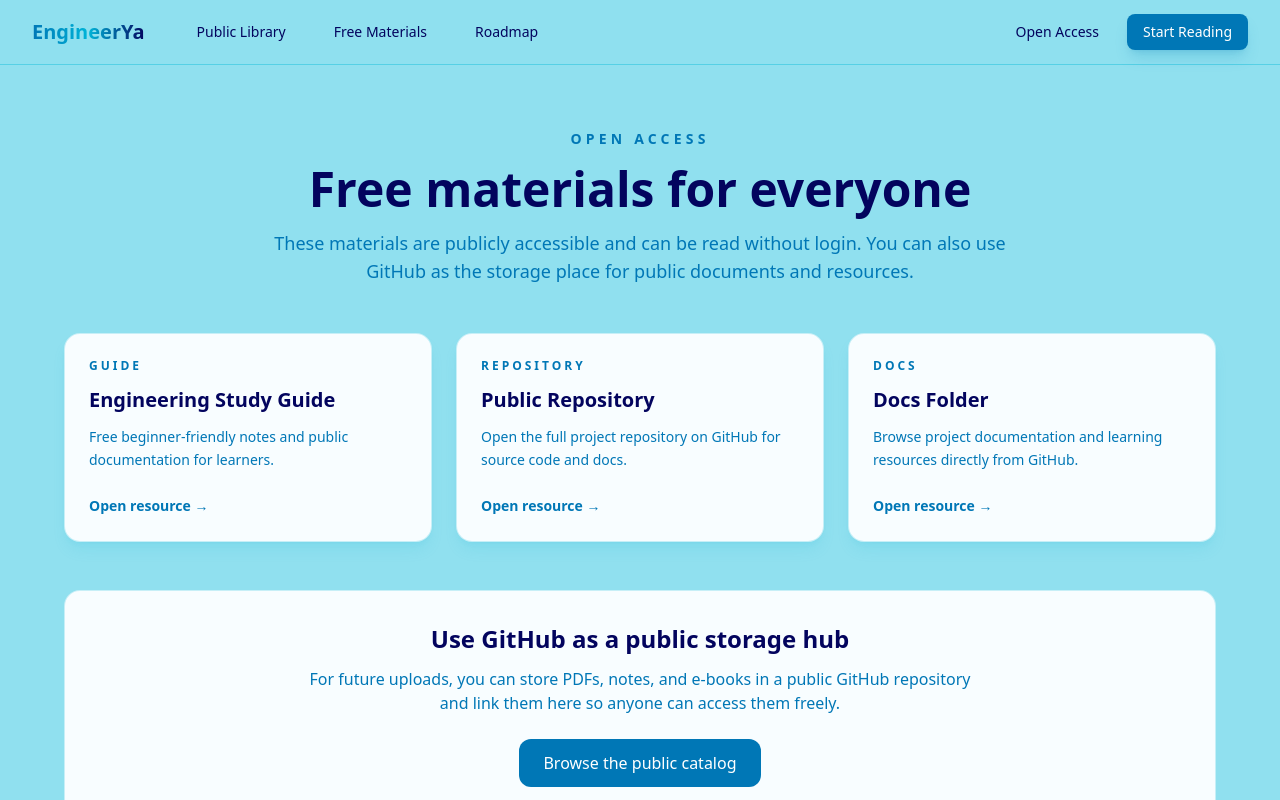
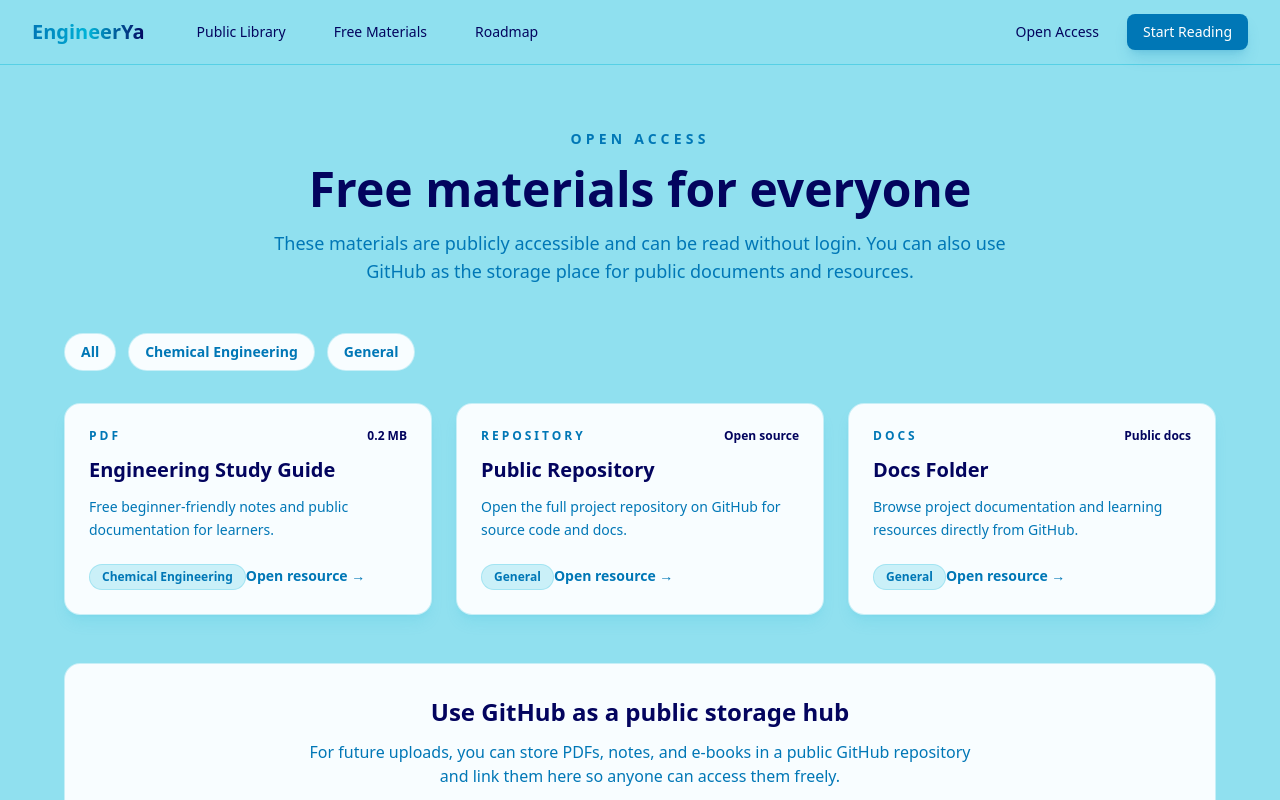
Before and after one commit to dafawiradp/EngineerYa, a Next.js app in the folder engineerya/apps/web/: page /materials in a window 1280 px wide. Shown: the top 800 px of the page. Built offline with nearby package versions, Linux system fonts and the light colour scheme.

Commit message:
Public Materies and add chemical engineering catalog

```diff
--- a/engineerya/apps/web/app/books/page.tsx
+++ b/engineerya/apps/web/app/books/page.tsx
@@ -89,7 +89,7 @@ const MOCK_CATALOG: BookSummaryDto[] = [
   },
 ];
 
-const DISCIPLINES = ["All", "Software", "Electrical", "Mechanical", "Civil", "Aerospace"];
+const DISCIPLINES = ["All", "Software", "Electrical", "Mechanical", "Civil", "Aerospace", "Chemical Engineering"];
 
 export default function CatalogPage() {
   const [searchTerm, setSearchTerm] = useState("");
--- a/engineerya/apps/web/app/materials/page.tsx
+++ b/engineerya/apps/web/app/materials/page.tsx
@@ -6,20 +6,26 @@ const materials = [
   {
     title: "Engineering Study Guide",
     description: "Free beginner-friendly notes and public documentation for learners.",
-    link: "/materials/README.txt",
-    type: "Guide",
+    link: "/materials/engineering-study-guide.pdf",
+    type: "PDF",
+    discipline: "Chemical Engineering",
+    size: "0.2 MB",
   },
   {
     title: "Public Repository",
     description: "Open the full project repository on GitHub for source code and docs.",
     link: "https://github.com/dafawiradp/EngineerYa",
     type: "Repository",
+    discipline: "General",
+    size: "Open source",
   },
   {
     title: "Docs Folder",
     description: "Browse project documentation and learning resources directly from GitHub.",
     link: "https://github.com/dafawiradp/EngineerYa/tree/main/docs",
     type: "Docs",
+    discipline: "General",
+    size: "Public docs",
   },
 ];
 
@@ -37,12 +43,26 @@ export default function MaterialsPage() {
             </p>
           </div>
 
+          <div className="mb-8 flex flex-wrap gap-3">
+            {['All', 'Chemical Engineering', 'General'].map((filter) => (
+              <span key={filter} className="rounded-full border border-[#00B4D8]/20 bg-[#F8FDFF] px-4 py-2 text-sm font-semibold text-[#0077B6]">
+                {filter}
+              </span>
+            ))}
+          </div>
+
           <div className="grid gap-6 md:grid-cols-3">
             {materials.map((item) => (
               <div key={item.title} className="rounded-2xl border border-[#00B4D8]/20 bg-[#F8FDFF] p-6 shadow-lg shadow-[#00B4D8]/10">
-                <div className="text-xs uppercase tracking-[0.25em] text-[#0077B6] font-semibold">{item.type}</div>
+                <div className="flex items-center justify-between">
+                  <div className="text-xs uppercase tracking-[0.25em] text-[#0077B6] font-semibold">{item.type}</div>
+                  <div className="text-xs font-semibold text-[#03045E]">{item.size}</div>
+                </div>
                 <h2 className="text-xl font-bold text-[#03045E] mt-3">{item.title}</h2>
                 <p className="text-sm text-[#0077B6] mt-3 leading-relaxed">{item.description}</p>
+                <div className="mt-4 inline-flex rounded-full border border-[#00B4D8]/20 bg-[#CAF0F8] px-3 py-1 text-xs font-semibold text-[#0077B6]">
+                  {item.discipline}
+                </div>
                 <a href={item.link} target="_blank" rel="noreferrer" className="inline-flex mt-6 text-sm font-semibold text-[#0077B6] hover:text-[#03045E]">
                   Open resource →
                 </a>
--- a/engineerya/apps/web/components/BookCard.tsx
+++ b/engineerya/apps/web/components/BookCard.tsx
@@ -18,6 +18,8 @@ export function BookCard({ book }: BookCardProps) {
         return "bg-[#CAF0F8]/70 text-[#0077B6] border-[#00B4D8]/20";
       case "civil":
         return "bg-[#90E0EF]/40 text-[#03045E] border-[#0077B6]/20";
+      case "chemical engineering":
+        return "bg-[#CAF0F8]/70 text-[#03045E] border-[#0077B6]/20";
       default:
         return "bg-[#00B4D8]/10 text-[#0077B6] border-[#00B4D8]/20";
     }
```
Also changed, not shown: engineerya/apps/web/app/materials/README.md (added).
